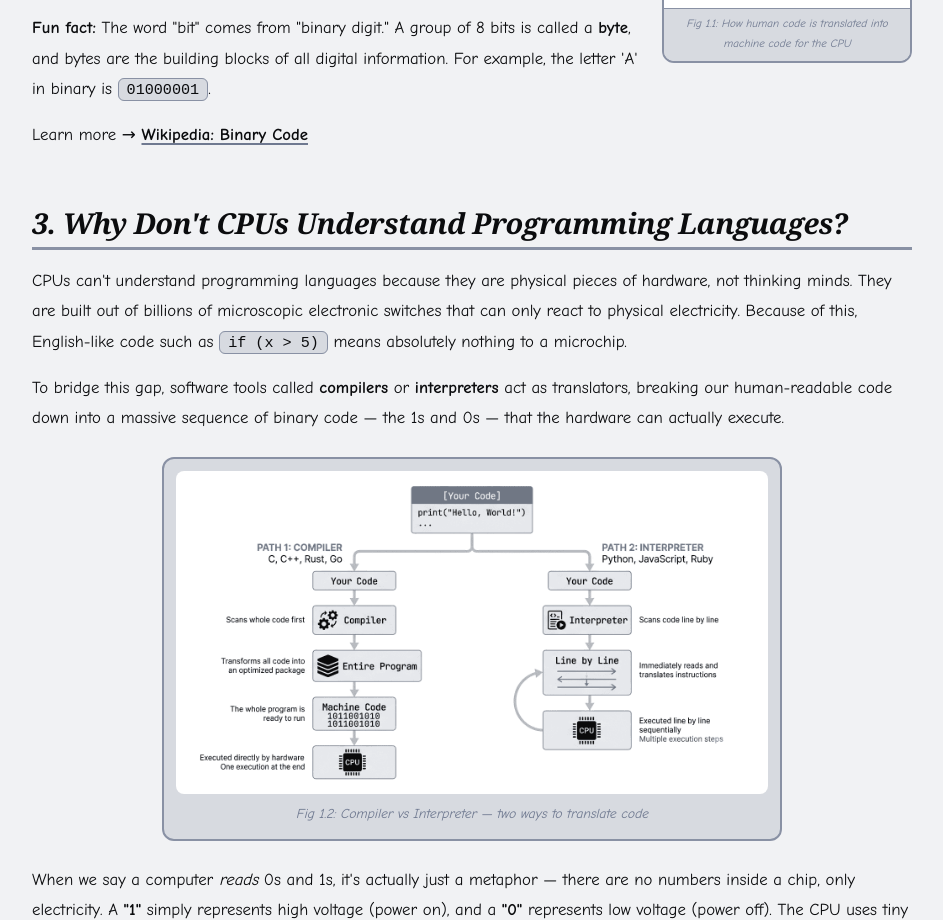
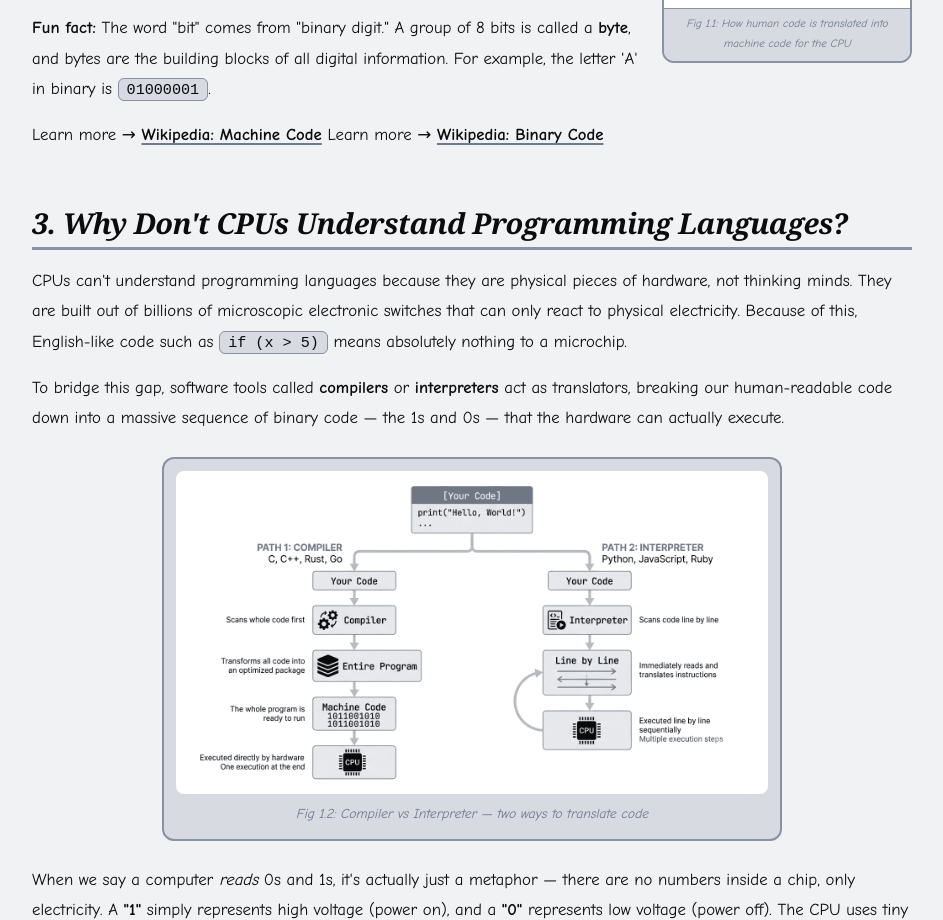
Before and after one commit to avaneesh12012/New-To-Dev, a plain HTML site: page chapters/1.html in a window 1280 px wide. Shown: the part 1523-2443 px from the top of the page, without its empty margins (168-1111 px from the left). Drawn offline with Linux system fonts and the light colour scheme.

Commit message:
fixing url

```diff
--- a/chapters/1.html
+++ b/chapters/1.html
@@ -778,6 +778,7 @@
                 <strong>Fun fact:</strong> The word "bit" comes from "binary digit." A group of 8 bits is called a <strong>byte</strong>, and bytes are the building blocks of all digital information. For example, the letter 'A' in binary is <span class="inline-code">01000001</span>.
             </p>
             <p>
+                Learn more → <a href="https://en.wikipedia.org/wiki/Machine_code" target="_blank">Wikipedia: Machine Code</a>
                 Learn more → <a href="https://en.wikipedia.org/wiki/Binary_code" target="_blank">Wikipedia: Binary Code</a>
             </p>
         </div>
```
